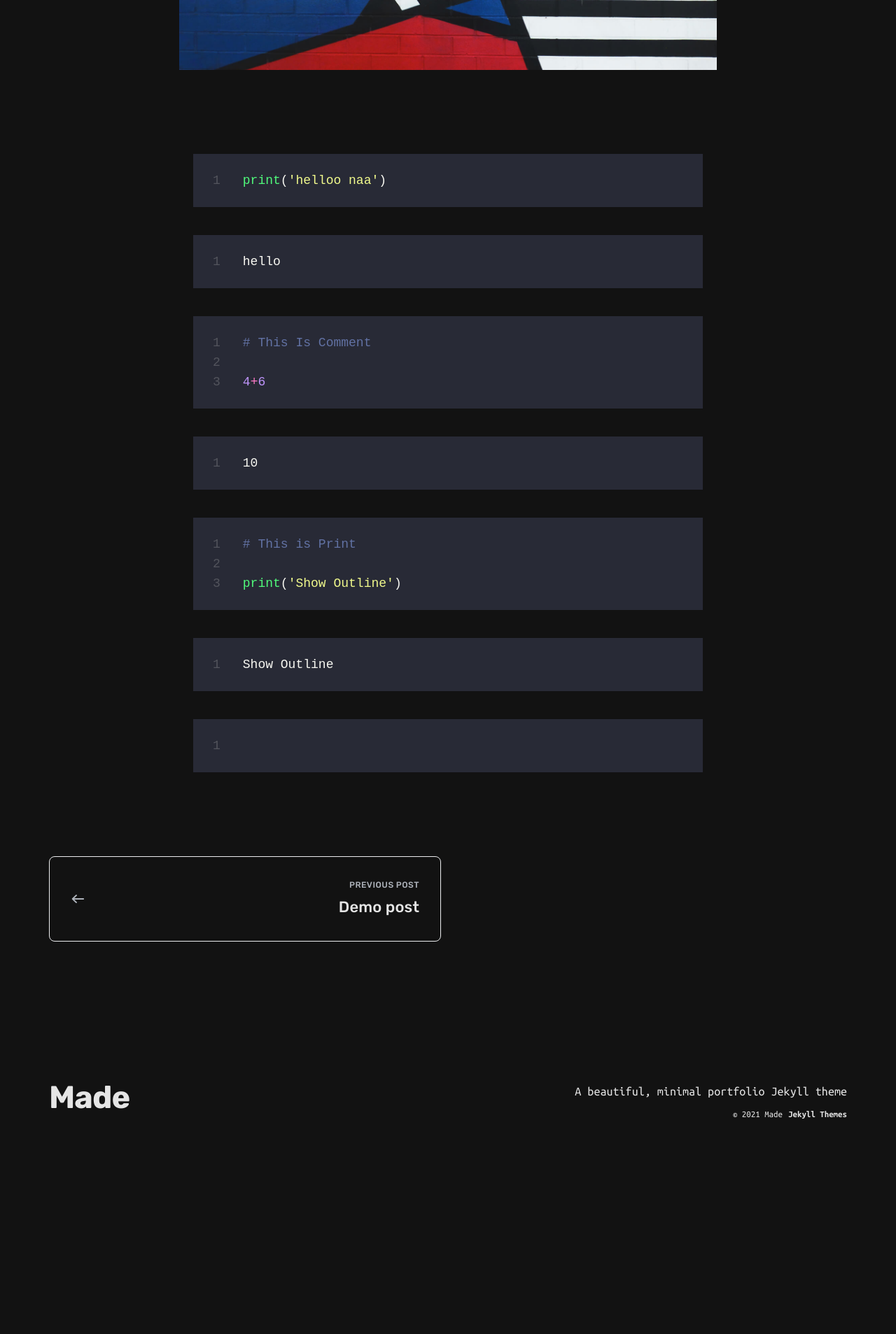
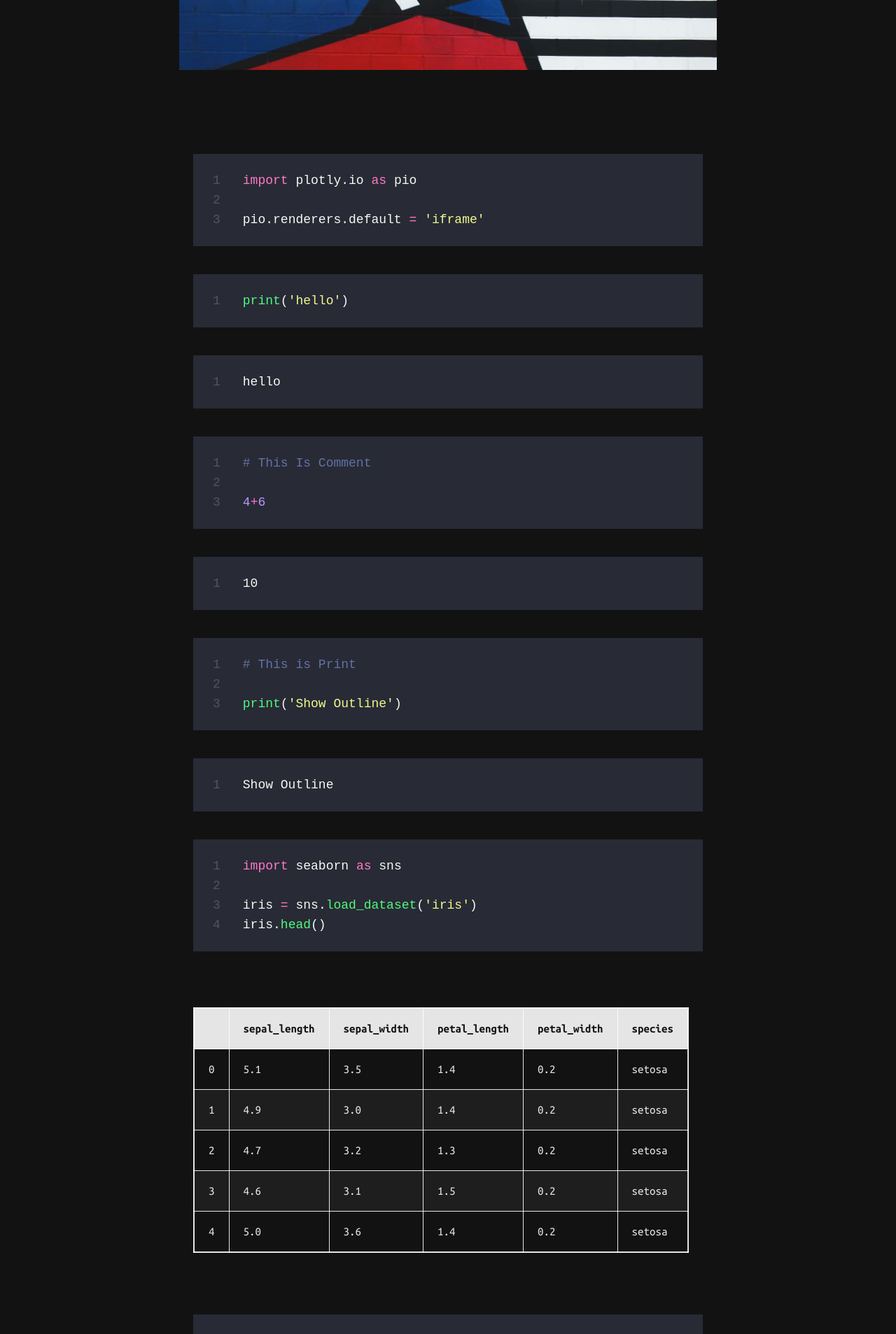
Before and after one commit to sekaizato/BADS7105-CRM, a Jekyll site: the page built from _posts/2021-06-11-jupyter01.md, in a window 1280 px wide. Shown: the part 770-2677 px from the top of the page at 70% size. Built offline with Jekyll 4.4.1, drawn with Linux system fonts in a browser that asks for light colours; nearby versions of some CDN libraries; before the commit the page ends 2450 px from its top, so only the background shows below that; some of the changed text lies outside the part shown.

Commit message:
Test Jupyter Markdown with Plot

````diff
--- a/_posts/2021-06-11-jupyter01.md
+++ b/_posts/2021-06-11-jupyter01.md
@@ -7,7 +7,14 @@
 
 
 ```python
-print('helloo naa')
+import plotly.io as pio
+
+pio.renderers.default = 'iframe'
+```
+
+
+```python
+print('hello')
 ```
 
     hello
@@ -39,5 +46,134 @@
 
 
 ```python
+import seaborn as sns
 
+iris = sns.load_dataset('iris')
+iris.head()
 ```
+
+
+
+
+<div>
+<style scoped>
+    .dataframe tbody tr th:only-of-type {
+        vertical-align: middle;
+    }
+
+    .dataframe tbody tr th {
+        vertical-align: top;
+    }
+
+    .dataframe thead th {
+        text-align: right;
+    }
+</style>
+<table border="1" class="dataframe">
+  <thead>
+    <tr style="text-align: right;">
+      <th></th>
+      <th>sepal_length</th>
+      <th>sepal_width</th>
+      <th>petal_length</th>
+      <th>petal_width</th>
+      <th>species</th>
+    </tr>
+  </thead>
+  <tbody>
+    <tr>
+      <th>0</th>
+      <td>5.1</td>
+      <td>3.5</td>
+      <td>1.4</td>
+      <td>0.2</td>
+      <td>setosa</td>
+    </tr>
+    <tr>
+      <th>1</th>
+      <td>4.9</td>
+      <td>3.0</td>
+      <td>1.4</td>
+      <td>0.2</td>
+      <td>setosa</td>
+    </tr>
+    <tr>
+      <th>2</th>
+      <td>4.7</td>
+      <td>3.2</td>
+      <td>1.3</td>
+      <td>0.2</td>
+      <td>setosa</td>
+    </tr>
+    <tr>
+      <th>3</th>
+      <td>4.6</td>
+      <td>3.1</td>
+      <td>1.5</td>
+      <td>0.2</td>
+      <td>setosa</td>
+    </tr>
+    <tr>
+      <th>4</th>
+      <td>5.0</td>
+      <td>3.6</td>
+      <td>1.4</td>
+      <td>0.2</td>
+      <td>setosa</td>
+    </tr>
+  </tbody>
+</table>
+</div>
+
+
+
+
+```python
+iris.info()
+```
+
+    <class 'pandas.core.frame.DataFrame'>
+    RangeIndex: 150 entries, 0 to 149
+    Data columns (total 5 columns):
+     #   Column        Non-Null Count  Dtype
+    ---  ------        --------------  -----
+     0   sepal_length  150 non-null    float64
+     1   sepal_width   150 non-null    float64
+     2   petal_length  150 non-null    float64
+     3   petal_width   150 non-null    float64
+     4   species       150 non-null    object
+    dtypes: float64(4), object(1)
+    memory usage: 6.0+ KB
+
+
+
+```python
+fig.show()
+```
+
+
+
+
+```python
+import plotly.graph_objects as go
+
+fig = go.Figure()
+gph = go.Scatter(
+    x = iris.sepal_length,
+    y = iris.sepal_width,
+    mode = 'markers'
+)
+fig.add_trace(gph)
+fig.update_layout(template='plotly_dark')
+fig.show()
+```
+
+
+<iframe
+    scrolling="no"
+    width="100%"
+    height="545px"
+    src="iframe_figures/figure_45.html"
+    frameborder="0"
+    allowfullscreen
+></iframe>
````
